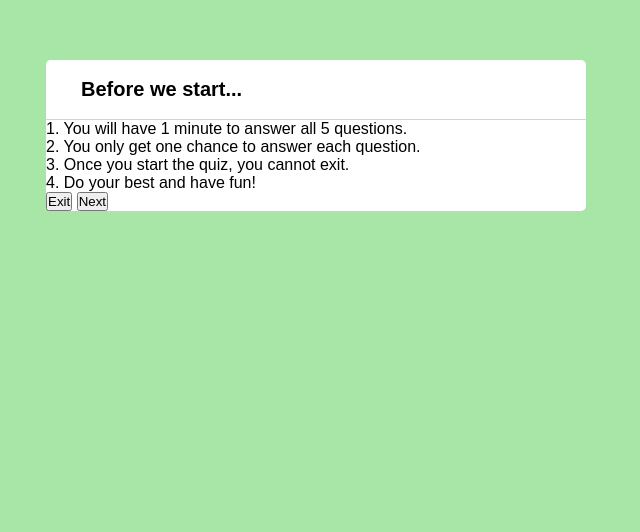
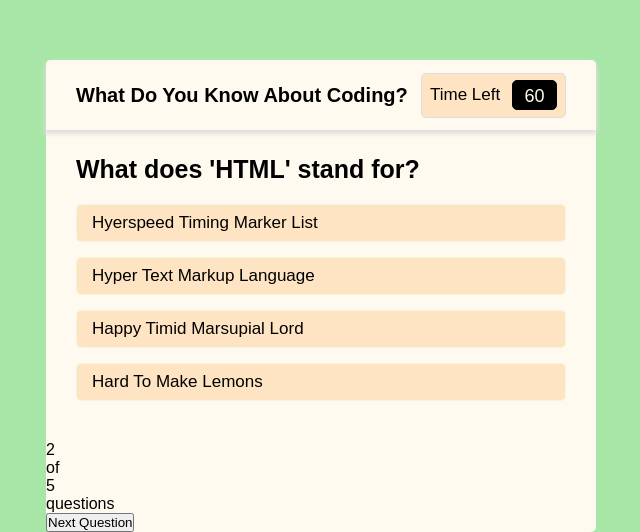
Before and after one commit to kylaerod/Testing-your-coding-knowledge-quiz, a plain HTML site: page index.html in a window 1280 px wide. Shown: the part 340-872 px from the top of the page, without its empty margins (594-1234 px from the left). Before the commit the page ends 800 px from the top, so only its background shows below. Drawn offline with Linux system fonts and the light colour scheme.

Commit message:
title card and first question created

```diff
--- a/assets/style.css
+++ b/assets/style.css
@@ -6,7 +6,7 @@
 }
 
 body {
-    background: rgb(167, 230, 167)
+    background: rgb(167, 230, 167);
 }
 
 .start_btn{
@@ -26,13 +26,14 @@ body {
     outline: none;
     border: none;
     border-radius: 5px;
-    background: white;
+    background: floralwhite;
     cursor: pointer;
 }
 
 .info_box{
+    display: none;
     width: 540px;
-    background: white;
+    background: floralwhite;
     border-radius: 5px;
     position: absolute;
     top: 50%;
@@ -52,3 +53,149 @@ body {
     font-weight: 600;
 
 }
+
+#info_list {
+    padding: 15px 35px;
+}
+
+.info{
+    margin: 5px 0;
+    font-size: 17px;
+}
+.info span{
+    font-weight: 600;
+    color: forestgreen;
+}
+
+.starters{
+    height: 60px;
+    display: flex;
+    align-items: center;
+    justify-content: flex-end;
+    padding: 0 35px;
+    border-top: 1px solid lightgrey;
+}
+
+.starters button {
+    margin: 0 5px;
+    height: 40px;
+    width: 100px;
+    border: 1px solid rgb(167, 230, 167);
+    background:forestgreen  ;
+    border-radius: 5px;
+    color: floralwhite;
+    font-size: 16px;
+    font-weight: 500;
+    cursor: pointer;
+}
+
+.starters button.restart {
+    color: floralwhite;
+    background: forestgreen;
+}
+
+.starters button.restart:hover {
+    background: rgb(41, 112, 41);
+}
+
+.starters button.quit {
+    color: floralwhite;
+    background: forestgreen;
+}
+
+.starters button.quit:hover {
+    background: rgb(41, 112, 41);
+}
+
+.quiz_box {
+    background: floralwhite;
+    width: 550px;
+    border-radius: 5px;
+    position: absolute;
+    top: 50%;
+    left: 50%;
+    transform: translate (-50%, -50%)
+}
+
+.quiz_box header{
+    position:relative;
+    z-index: 99;
+    height: 70px;
+    padding: 0 30px;
+    background: floralwhite;
+    display: flex;
+    align-items: center;
+    justify-content: space-between;
+    border-radius: 5px 5px 0 0;
+    box-shadow: 0px 3px 5px 1px  rgb(222, 222, 222);
+}
+
+#title{
+    font-size: 20px;
+    font-weight: 600;
+}
+
+.timer {
+    display: flex;
+    align-items: center;
+    justify-content: space-between;
+    width: 145px;
+    height: 45px;
+    background: bisque;
+    border: 1px solid rgb(222, 222, 222);
+    border-radius: 5px;
+    padding: 0 8px;
+
+}
+
+.timer #time_text{
+    font-weight: 400;
+    font-size: 17px;
+    user-select: none;
+}
+
+.timer #timer_sec{
+    font-weight: 500;
+    font-size: 18px;
+    user-select: none;
+    background: black;
+    height: 30px;
+    width: 45px;
+    color: floralwhite;
+    text-align: center;
+    line-height: 30px;
+    border-radius: 5px;
+    border: 1px solid black;
+    user-select: none;
+}
+
+.quiz_box section{
+    padding: 25px 30px 20px 30px;
+    background: floralwhite;
+}
+
+#text_intro{
+    font-size: 25px;
+    font-weight: 600;
+}
+
+.answers {
+    padding: 20px 0;
+    display: block;
+}
+
+#option{
+    background: bisque;
+    border: 1px solid beige;
+    border-radius: 5px;
+    padding: 8px 15px;
+    margin-bottom: 15px;
+    font-size: 17px;
+    display: flex;
+    align-items: center;
+    justify-content: space-between;
+    cursor: pointer;
+
+}
+#option:last-child{
+    margin-bottom: 0px;
--- a/index.html
+++ b/index.html
@@ -16,18 +16,62 @@
     <div id="info_title">
         <span>Before we start...</span>
     </div>
-    <div class="info_list">
-        <div class="info">1. You will have 1 minute to answer all 5 questions.</div>
+    <div id="info_list">
+        <div class="info">1. You will have <span>1 minute </span>to answer all 5 questions.</div>
         <div class="info">2. You only get one chance to answer each question.</div>
         <div class="info">3. Once you start the quiz, you cannot exit.</div>
         <div class="info">4. Do your best and have fun!</div>
     </div>
-    <div class="buttons">
+    <div class="starters">
         <button class="quit">Exit</button>
         <button class="restart">Next</button>
     </div>
 </div>
 
+<!-- Initial Quiz Box -->
+<div class="quiz_box">
+    <header>
+        <div id="title">What Do You Know About Coding?</div>
+        <div class="timer">
+            <div id="time_text">Time Left</div>
+            <div id="timer_sec">60 </div>
+        </div>
+    </header>
+    <section>
+        <div id="text_intro">
+            <span>What does 'HTML' stand for?</span>
+        </div>
+        <div class="answers">
+            <div id="option">
+                <span>Hyerspeed Timing Marker List</span>
+                <div id="icon cross"></div>
+            </div>
+            <div id="option">
+                <span>Hyper Text Markup Language</span>
+                <div id="icon tick"></div>
+            </div>
+            <div id="option">
+                <span>Happy Timid Marsupial Lord</span>
+                <div id="icon cross"></div>
+            </div>
+            <div id="option">
+                <span>Hard To Make Lemons</span>
+                <div id="icon cross"></div>
+            </div>
+        </div>
+    </section>
+
+    <!-- Quiz Score Keeper -->
+    <footer>
+        <div class="Score_keeper">
+        <span><p>2</p>of<p>5</p>questions</span>
+        </div>
+        <button id="next_btn">Next Question</button>
+    </footer>
+</div>
+
+
+
 
 </body>
 </html>
```
Also changed, not shown: assets/script.js (deleted, +0 -56 lines).
